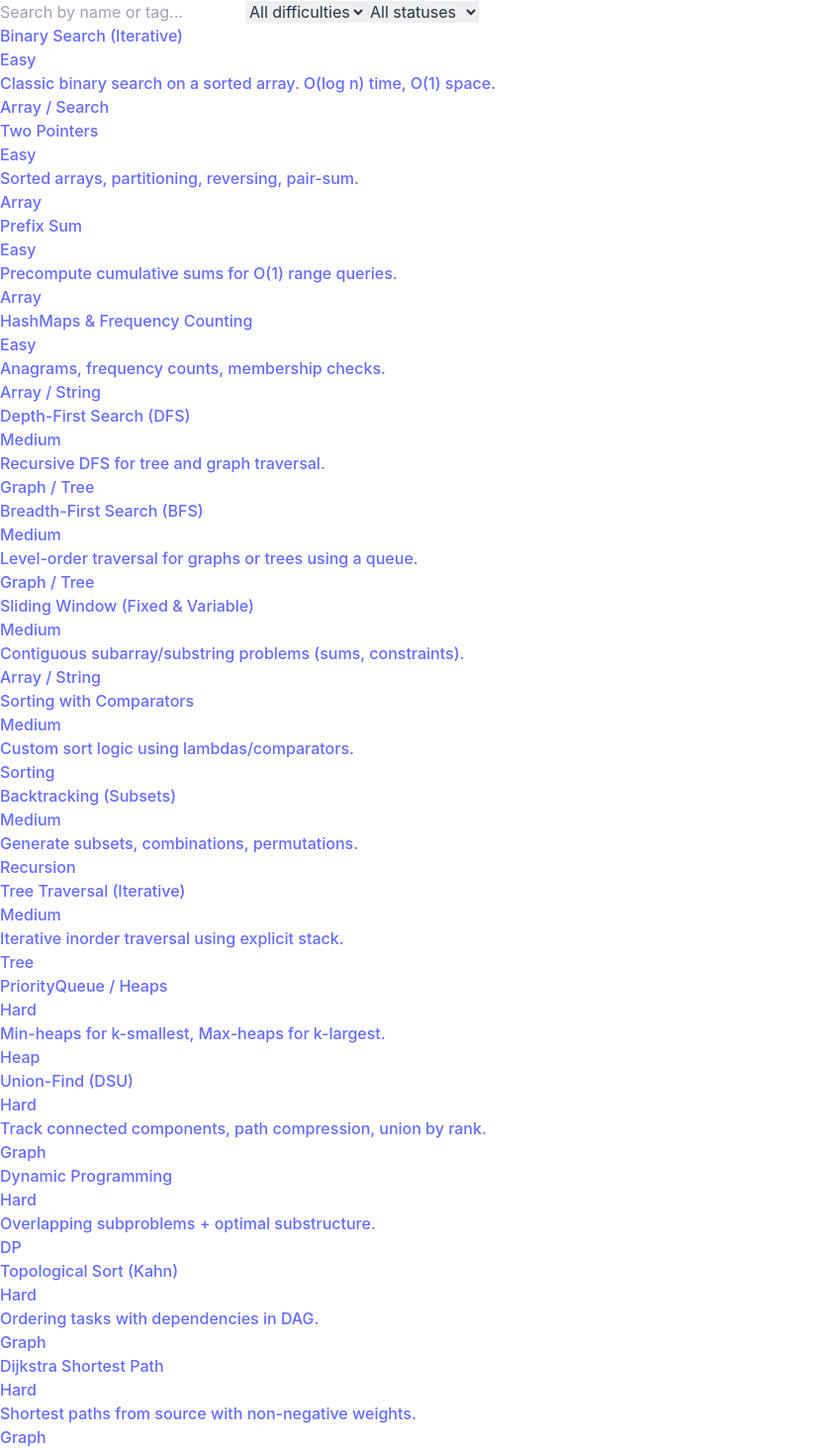
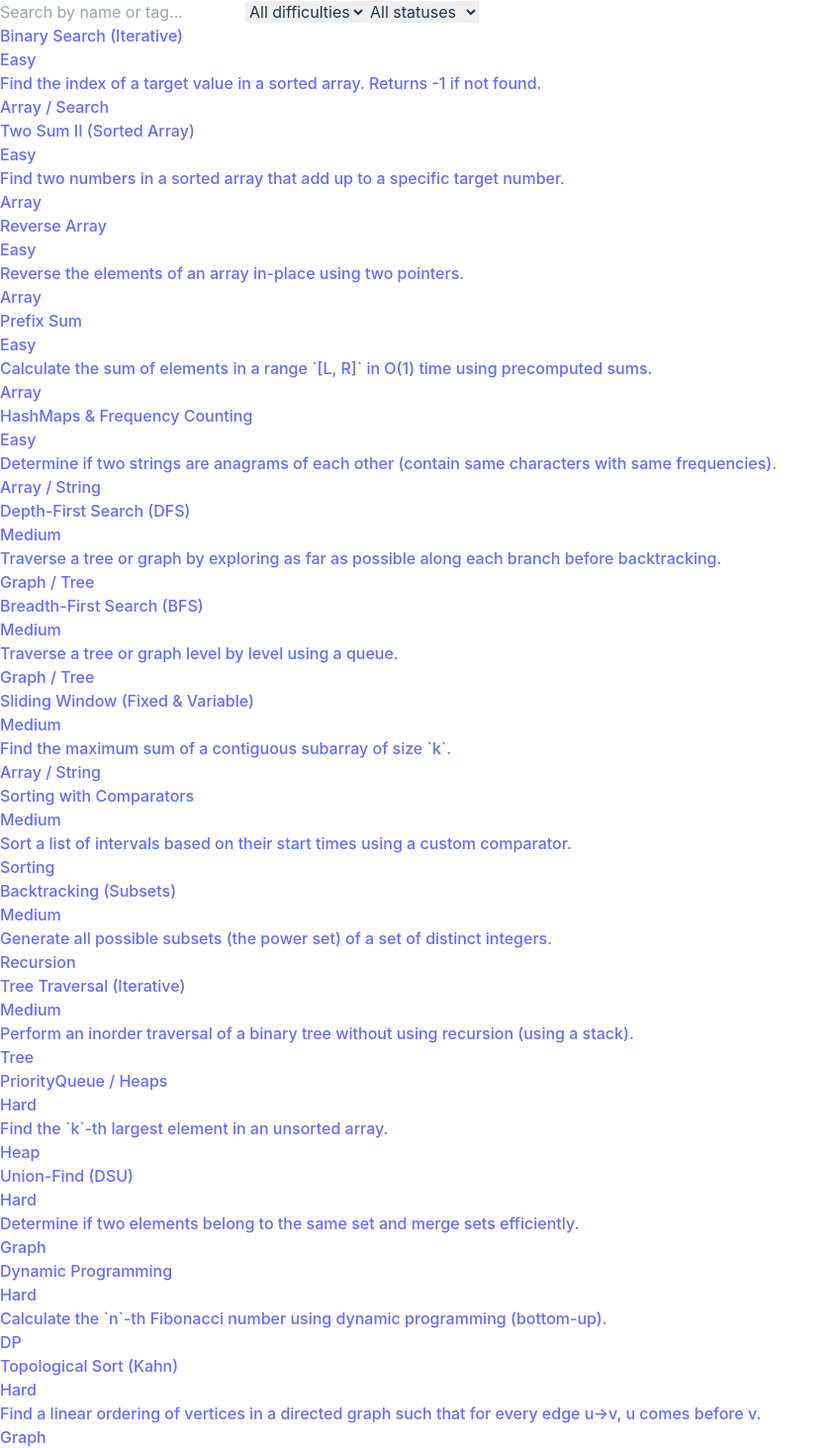
Before and after one commit to JoncarlosPerdomo/algo-drill-react, a React (Vite) app: page / in a window 1280 px wide. Shown: the part 128-1591 px from the top of the page at 99% size, without its empty margins (0-846 px from the left). Built offline with nearby package versions, Linux system fonts and the light colour scheme.

Commit message:
feat: Implement rich Markdown rendering for algorithm summaries, improve test case result handling for in-place modifications, and add new algorithm examples.

```diff
--- a/package.json
+++ b/package.json
@@ -19,6 +19,7 @@
     "@lezer/highlight": "^1.2.3",
     "react": "^19.2.0",
     "react-dom": "^19.2.0",
+    "react-markdown": "^10.1.0",
     "react-router-dom": "^7.9.6",
     "sucrase": "^3.35.1"
   },
--- a/src/components/AlgorithmDetail.tsx
+++ b/src/components/AlgorithmDetail.tsx
@@ -1,6 +1,7 @@
 import React, { useState, useEffect, useMemo } from 'react';
 import { useParams, Link, Navigate } from 'react-router-dom';
 import { transform } from 'sucrase';
+import ReactMarkdown from 'react-markdown';
 import { getAlgorithmById, algorithms } from '../data/algorithms';
 import CodeBlock from './CodeBlock';
 import CodeEditor from './CodeEditor';
@@ -106,12 +107,16 @@ const AlgorithmDetail: React.FC = () => {
           const inputClone = JSON.parse(JSON.stringify(tc.input));
           const result = userFn(...inputClone);
 
-          const passed = JSON.stringify(result) === JSON.stringify(tc.expected);
+          // If result is undefined (void function), check if the first argument matches expected
+          // This supports in-place algorithms like reverse(nums)
+          const actual = result === undefined ? inputClone[0] : result;
+
+          const passed = JSON.stringify(actual) === JSON.stringify(tc.expected);
 
           return {
             input: JSON.stringify(tc.input),
             expected: JSON.stringify(tc.expected),
-            actual: JSON.stringify(result),
+            actual: JSON.stringify(actual),
             passed,
           };
         } catch (err: any) {
@@ -155,7 +160,9 @@ const AlgorithmDetail: React.FC = () => {
 
       <div className="mb-8">
         <h1 className="text-4xl font-bold mb-4 text-gray-900 dark:text-white">{algo.name}</h1>
-        <p className="text-xl text-gray-600 dark:text-gray-300 mb-6 leading-relaxed">{algo.summary}</p>
+        <div className="text-xl text-gray-600 dark:text-gray-300 mb-6 leading-relaxed prose dark:prose-invert max-w-none">
+          <ReactMarkdown>{algo.summary}</ReactMarkdown>
+        </div>
 
         <div className="flex flex-wrap gap-3 mb-6">
           <span className="px-3 py-1 rounded-full text-sm font-medium bg-gray-100 text-gray-800 dark:bg-gray-800 dark:text-gray-300">
--- a/src/components/AlgorithmList.tsx
+++ b/src/components/AlgorithmList.tsx
@@ -112,8 +112,8 @@ const AlgorithmList: React.FC = () => {
                   </span>
                 </div>
 
-                <p className="text-gray-600 dark:text-gray-400 text-sm mb-6 line-clamp-2">
-                  {algo.summary}
+                <p className="text-gray-600 dark:text-gray-400 text-sm mb-6 line-clamp-3">
+                  {algo.summary.split('\n\n')[0]}
                 </p>
 
                 <div className="flex flex-wrap gap-2 mt-auto">
--- a/src/data/algorithms.ts
+++ b/src/data/algorithms.ts
@@ -19,7 +19,7 @@ export const algorithms: Algorithm[] = [
     category: 'Array / Search',
     difficulty: 'Easy',
     summary:
-      'Classic binary search on a sorted array. O(log n) time, O(1) space.',
+      'Find the index of a target value in a sorted array. Returns -1 if not found.\n\n**Example:**\nInput: `nums = [-1, 0, 3, 5, 9, 12]`, `target = 9`\nOutput: `4`',
     tags: ['array', 'search', 'logn'],
     stub: `function binarySearch(nums: number[], target: number): number {
   // TODO: write code below
@@ -54,7 +54,7 @@ export const algorithms: Algorithm[] = [
     name: 'Depth-First Search (DFS)',
     category: 'Graph / Tree',
     difficulty: 'Medium',
-    summary: 'Recursive DFS for tree and graph traversal.',
+    summary: 'Traverse a tree or graph by exploring as far as possible along each branch before backtracking.\n\n**Example:**\nInput: Tree `1 -> [2, 3]`\nOutput: `1, 2, 3` (Pre-order traversal)',
     tags: ['graph', 'tree', 'dfs'],
     stub: `// DFS.ts
 
@@ -116,7 +116,7 @@ function dfsTree(root: TreeNode | null): void {
     name: 'Breadth-First Search (BFS)',
     category: 'Graph / Tree',
     difficulty: 'Medium',
-    summary: 'Level-order traversal for graphs or trees using a queue.',
+    summary: 'Traverse a tree or graph level by level using a queue.\n\n**Example:**\nInput: Tree `1 -> [2, 3]`\nOutput: `1, 2, 3` (Level-order traversal)',
     tags: ['graph', 'tree', 'bfs', 'queue'],
     stub: `// BFS.ts
 
@@ -161,7 +161,7 @@ function bfs(start: number, graph: AdjList): void {
     name: 'Sliding Window (Fixed & Variable)',
     category: 'Array / String',
     difficulty: 'Medium',
-    summary: 'Contiguous subarray/substring problems (sums, constraints).',
+    summary: 'Find the maximum sum of a contiguous subarray of size `k`.\n\n**Example:**\nInput: `nums = [2, 1, 5, 1, 3, 2]`, `k = 3`\nOutput: `9` (Subarray `[5, 1, 3]`)',
     tags: ['array', 'string', 'sliding-window'],
     stub: `// SlidingWindow.ts
 
@@ -222,13 +222,13 @@ function longestUniqueSubstring(s: string): number {
 `,
   },
   {
-    id: 'two-pointers',
-    name: 'Two Pointers',
+    id: 'two-sum-sorted',
+    name: 'Two Sum II (Sorted Array)',
     category: 'Array',
     difficulty: 'Easy',
-    summary: 'Sorted arrays, partitioning, reversing, pair-sum.',
+    summary: 'Find two numbers in a sorted array that add up to a specific target number.\n\n**Example:**\nInput: `nums = [2, 7, 11, 15]`, `target = 9`\nOutput: `[0, 1]` (Indices of 2 and 7)',
     tags: ['array', 'two-pointers'],
-    stub: `// TwoPointers.ts
+    stub: `// TwoSumSorted.ts
 
 // Two-sum in sorted array (returns indices)
 function twoSumSorted(nums: number[], target: number): number[] {
@@ -240,13 +240,6 @@ function twoSumSorted(nums: number[], target: number): number[] {
   //   - if sum < target, left++
   //   - else right--
   return [-1, -1];
-}
-
-// Reverse an array in-place
-function reverse(nums: number[]): void {
-  // TODO:
-  // - left = 0, right = n-1
-  // - swap and move pointers
 }
 `,
     solution: `function twoSumSorted(nums: number[], target: number): number[] {
@@ -265,8 +258,31 @@ function reverse(nums: number[]): void {
   }
   return [-1, -1];
 }
+`,
+    testCases: [
+      { input: [[2, 7, 11, 15], 9], expected: [0, 1] },
+      { input: [[2, 3, 4], 6], expected: [0, 2] },
+      { input: [[-1, 0], -1], expected: [0, 1] },
+      { input: [[1, 2], 9], expected: [-1, -1] },
+    ],
+  },
+  {
+    id: 'reverse-array',
+    name: 'Reverse Array',
+    category: 'Array',
+    difficulty: 'Easy',
+    summary: 'Reverse the elements of an array in-place using two pointers.\n\n**Example:**\nInput: `[1, 2, 3, 4, 5]`\nOutput: `[5, 4, 3, 2, 1]`',
+    tags: ['array', 'two-pointers'],
+    stub: `// ReverseArray.ts
 
+// Reverse an array in-place
 function reverse(nums: number[]): void {
+  // TODO:
+  // - left = 0, right = n-1
+  // - swap and move pointers
+}
+`,
+    solution: `function reverse(nums: number[]): void {
   let left = 0;
   let right = nums.length - 1;
 
@@ -279,13 +295,19 @@ function reverse(nums: number[]): void {
   }
 }
 `,
+    testCases: [
+      { input: [[1, 2, 3, 4, 5]], expected: [5, 4, 3, 2, 1] },
+      { input: [['h', 'e', 'l', 'l', 'o']], expected: ['o', 'l', 'l', 'e', 'h'] },
+      { input: [[1]], expected: [1] },
+      { input: [[]], expected: [] },
+    ],
   },
   {
     id: 'prefix-sum',
     name: 'Prefix Sum',
     category: 'Array',
     difficulty: 'Easy',
-    summary: 'Precompute cumulative sums for O(1) range queries.',
+    summary: 'Calculate the sum of elements in a range `[L, R]` in O(1) time using precomputed sums.\n\n**Example:**\nInput: `nums = [1, 2, 3, 4, 5]`, Range `[1, 3]` (indices)\nOutput: `9` (2 + 3 + 4)',
     tags: ['array', 'prefix-sum'],
     stub: `// PrefixSum.ts
 
@@ -322,7 +344,7 @@ function rangeSum(pre: number[], l: number, r: number): number {
     name: 'HashMaps & Frequency Counting',
     category: 'Array / String',
     difficulty: 'Easy',
-    summary: 'Anagrams, frequency counts, membership checks.',
+    summary: 'Determine if two strings are anagrams of each other (contain same characters with same frequencies).\n\n**Example:**\nInput: `s = "anagram"`, `t = "nagaram"`\nOutput: `true`',
     tags: ['hashmap', 'string'],
     stub: `// HashMaps.ts
 
@@ -371,7 +393,7 @@ function isAnagram(s: string, t: string): boolean {
     name: 'Sorting with Comparators',
     category: 'Sorting',
     difficulty: 'Medium',
-    summary: 'Custom sort logic using lambdas/comparators.',
+    summary: 'Sort a list of intervals based on their start times using a custom comparator.\n\n**Example:**\nInput: `[[2, 6], [1, 3], [8, 10]]`\nOutput: `[[1, 3], [2, 6], [8, 10]]`',
     tags: ['sorting', 'comparator'],
     stub: `// Sorting.ts
 
@@ -413,7 +435,7 @@ function sortPeople(people: Person[]): void {
     name: 'PriorityQueue / Heaps',
     category: 'Heap',
     difficulty: 'Hard',
-    summary: 'Min-heaps for k-smallest, Max-heaps for k-largest.',
+    summary: 'Find the `k`-th largest element in an unsorted array.\n\n**Example:**\nInput: `[3, 2, 1, 5, 6, 4]`, `k = 2`\nOutput: `5`',
     tags: ['heap', 'priority-queue'],
     stub: `// Heaps.ts
 
@@ -502,7 +524,7 @@ function kthLargest(nums: number[], k: number): number {
     name: 'Union-Find (DSU)',
     category: 'Graph',
     difficulty: 'Hard',
-    summary: 'Track connected components, path compression, union by rank.',
+    summary: 'Determine if two elements belong to the same set and merge sets efficiently.\n\n**Example:**\nInput: Union(1, 2), Union(2, 3), Find(1, 3)\nOutput: `true` (1 and 3 are connected)',
     tags: ['graph', 'dsu', 'union-find'],
     stub: `// UnionFind.ts
 
@@ -564,7 +586,7 @@ class DSU {
     name: 'Backtracking (Subsets)',
     category: 'Recursion',
     difficulty: 'Medium',
-    summary: 'Generate subsets, combinations, permutations.',
+    summary: 'Generate all possible subsets (the power set) of a set of distinct integers.\n\n**Example:**\nInput: `[1, 2, 3]`\nOutput: `[[], [1], [2], [1, 2], [3], [1, 3], [2, 3], [1, 2, 3]]`',
     tags: ['recursion', 'backtracking'],
     stub: `// Backtracking.ts
 
@@ -605,7 +627,7 @@ function backtrack(start: number, curr: number[], nums: number[], res: number[][
     name: 'Dynamic Programming',
     category: 'DP',
     difficulty: 'Hard',
-    summary: 'Overlapping subproblems + optimal substructure.',
+    summary: 'Calculate the `n`-th Fibonacci number using dynamic programming (bottom-up).\n\n**Example:**\nInput: `n = 5`\nOutput: `5` (Sequence: 0, 1, 1, 2, 3, 5)',
     tags: ['dp', 'recursion'],
     stub: `// DP.ts
 
@@ -657,7 +679,7 @@ function lcs(a: string, b: string): number {
     name: 'Tree Traversal (Iterative)',
     category: 'Tree',
     difficulty: 'Medium',
-    summary: 'Iterative inorder traversal using explicit stack.',
+    summary: 'Perform an inorder traversal of a binary tree without using recursion (using a stack).\n\n**Example:**\nInput: `[1, null, 2, 3]` (Root 1, Right 2, Left-of-2 3)\nOutput: `[1, 3, 2]`',
     tags: ['tree', 'stack'],
     stub: `// TreeTraversal.ts
 
@@ -707,7 +729,7 @@ function inorderTraversal(root: TreeNode | null): number[] {
     name: 'Topological Sort (Kahn)',
     category: 'Graph',
     difficulty: 'Hard',
-    summary: 'Ordering tasks with dependencies in DAG.',
+    summary: 'Find a linear ordering of vertices in a directed graph such that for every edge u->v, u comes before v.\n\n**Example:**\nInput: `n = 2`, `edges = [[1, 0]]`\nOutput: `[1, 0]`',
     tags: ['graph', 'topo-sort'],
     stub: `// TopoSort.ts
 
@@ -755,7 +777,7 @@ function topoSort(n: number, edges: number[][]): number[] {
     name: 'Dijkstra Shortest Path',
     category: 'Graph',
     difficulty: 'Hard',
-    summary: 'Shortest paths from source with non-negative weights.',
+    summary: 'Find the shortest paths from a source node to all other nodes in a weighted graph.\n\n**Example:**\nInput: `0 -[1]-> 1`, Source `0`\nOutput: `[0, 1]` (Distance to 0 is 0, to 1 is 1)',
     tags: ['graph', 'shortest-path', 'dijkstra'],
     stub: `// Dijkstra.ts
 
```
Also changed, not shown: 1 other file (tests, documents, lock files or other folders).
